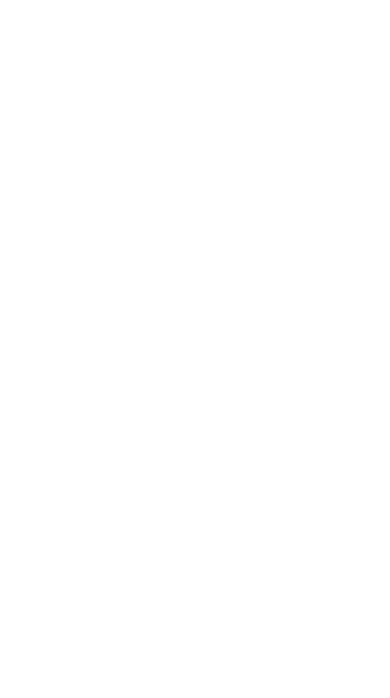
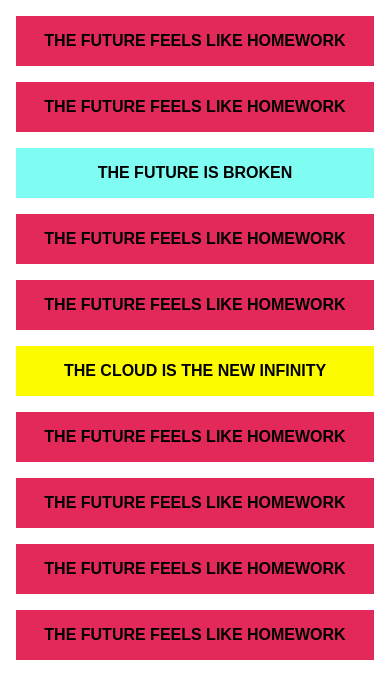
Before and after one commit to nicolasvdsp/2imd-dev-portfolio, a plain HTML site: page lab2/thefuture/index.html in a window 390 px wide. Drawn offline with Linux system fonts and the light colour scheme.

Commit message:
style(thefuture): Style the cards on mobile

```diff
--- a/lab2/thefuture/index.html
+++ b/lab2/thefuture/index.html
@@ -9,16 +9,16 @@
 </head>
 <body>
     <main class="cards">
-        <div class="card card--homework"></div>
-        <div class="card card--homework"></div>
-        <div class="card card--homework"></div>
-        <div class="card card--homework"></div>
-        <div class="card card--homework"></div>
-        <div class="card card--homework"></div>
-        <div class="card card--homework"></div>
-        <div class="card card--homework"></div>
-        <div class="card card--broken"></div>
-        <div class="card card--infinity"></div>
+        <div class="card card--homework">THE FUTURE FEELS LIKE HOMEWORK</div>
+        <div class="card card--homework">THE FUTURE FEELS LIKE HOMEWORK</div>
+        <div class="card card--broken">THE FUTURE IS BROKEN</div>
+        <div class="card card--homework">THE FUTURE FEELS LIKE HOMEWORK</div>
+        <div class="card card--homework">THE FUTURE FEELS LIKE HOMEWORK</div>
+        <div class="card card--infinity">THE CLOUD IS THE NEW INFINITY</div>
+        <div class="card card--homework">THE FUTURE FEELS LIKE HOMEWORK</div>
+        <div class="card card--homework">THE FUTURE FEELS LIKE HOMEWORK</div>
+        <div class="card card--homework">THE FUTURE FEELS LIKE HOMEWORK</div>
+        <div class="card card--homework">THE FUTURE FEELS LIKE HOMEWORK</div>
     </main>
 </body>
 </html>
--- a/lab2/thefuture/style.css
+++ b/lab2/thefuture/style.css
@@ -0,0 +1,28 @@
+body{
+    font-family: sans-serif;
+    padding: 0.5em;
+}
+
+.cards {
+    display: flex;
+    flex-direction: column;
+    gap: 1em;
+}
+
+.card {
+    background-color: #E22959;
+    padding: 1em;
+    display: flex;
+    justify-content: center;
+    align-items: center;
+    font-weight: bold;
+    text-align: center;
+}
+
+.card--broken {
+    background-color: #80FDF2;
+}
+
+.card--infinity {
+    background-color: #FCFB00;
+}
```
